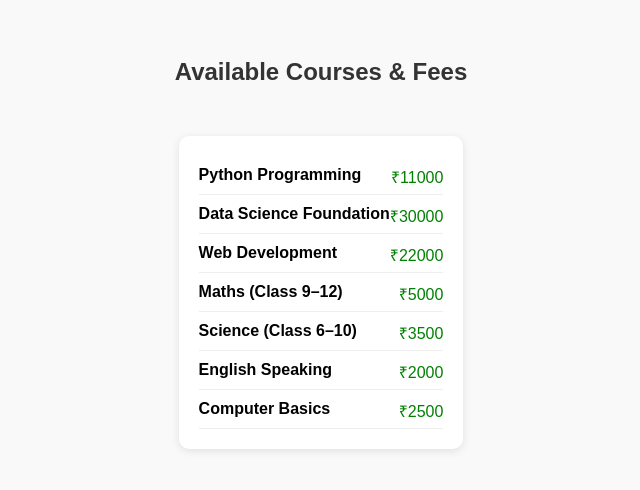
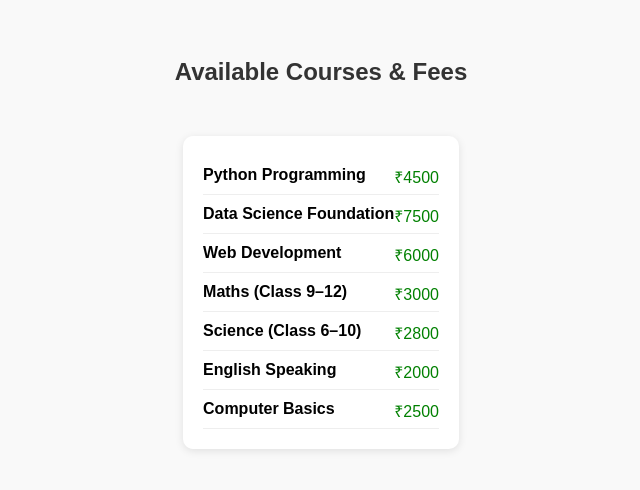
Before and after one commit to ankuraja01/A-R-Perfect, a plain HTML site: page courses.html in a window 1280 px wide. Shown: the whole page, without its empty margins (319-959 px from the left). Drawn offline with Linux system fonts and the light colour scheme.

Commit message:
Update and rename course.html to courses.html

```diff
--- a/course.html
+++ b/courses.html
@@ -39,23 +39,23 @@
   <div class="course-list">
     <div class="course-item">
       <span class="course-name">Python Programming</span>
-      <span class="fee">₹11000</span>
+      <span class="fee">₹4500</span>
     </div>
     <div class="course-item">
       <span class="course-name">Data Science Foundation</span>
-      <span class="fee">₹30000</span>
+      <span class="fee">₹7500</span>
     </div>
     <div class="course-item">
       <span class="course-name">Web Development</span>
-      <span class="fee">₹22000</span>
+      <span class="fee">₹6000</span>
     </div>
     <div class="course-item">
       <span class="course-name">Maths (Class 9–12)</span>
-      <span class="fee">₹5000</span>
+      <span class="fee">₹3000</span>
     </div>
     <div class="course-item">
       <span class="course-name">Science (Class 6–10)</span>
-      <span class="fee">₹3500</span>
+      <span class="fee">₹2800</span>
     </div>
     <div class="course-item">
       <span class="course-name">English Speaking</span>
```
